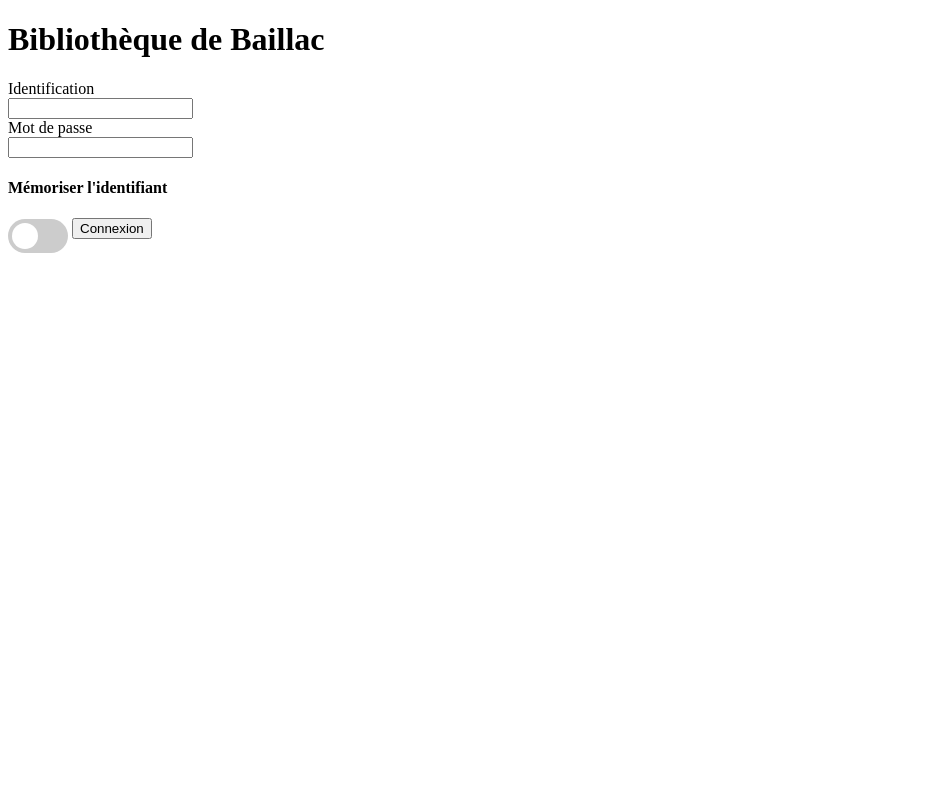
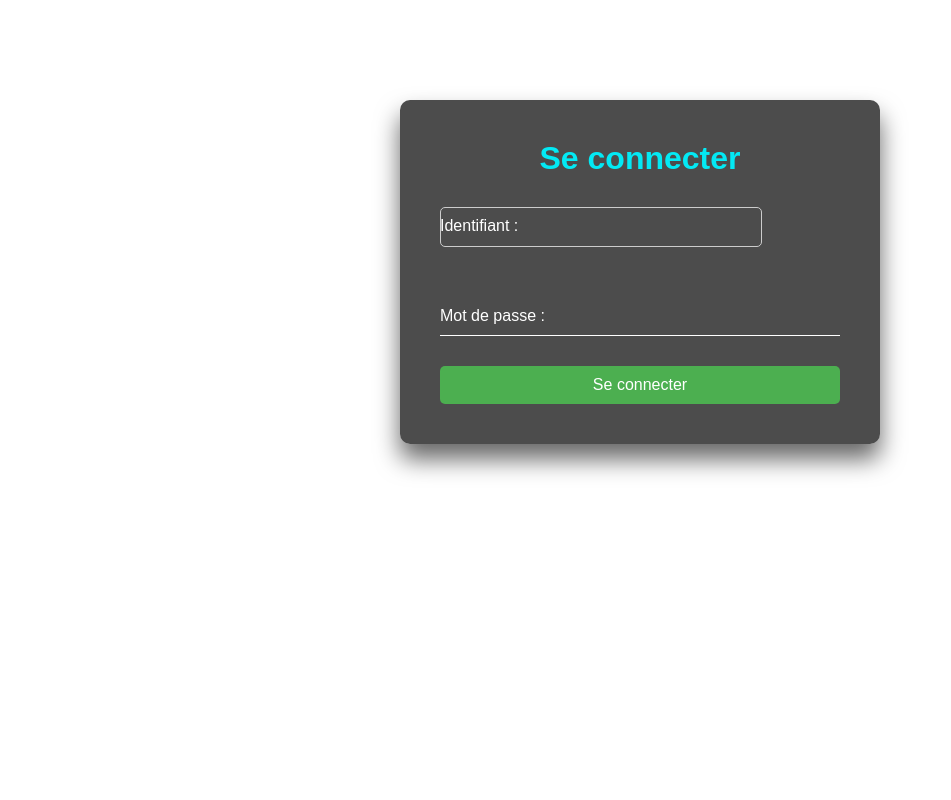
Before and after one commit to AnthoD08/Projet_MSP, a PHP site: page /connexion.php in a window 1280 px wide. Shown: the whole page, without its empty margins (0-951 px from the left). Run offline with PHP 8.4, Linux system fonts and the light colour scheme.

Commit message:
Add files via upload

```diff
--- a/connexion.php
+++ b/connexion.php
@@ -1,28 +1,30 @@
 <?php
+session_start();
 include 'db.php';
 
-session_start();
-if ($_SERVER["REQUEST_METHOD"] == "POST") {
+if ($_SERVER['REQUEST_METHOD'] == 'POST') {
     $identifiant = $_POST['identifiant'];
     $mot_de_passe = $_POST['mot_de_passe'];
 
-    $stmt = $conn->prepare("SELECT * FROM utilisateurs WHERE identifiant = ? AND mot_de_passe = ?");
-    $stmt->bind_param("ss", $identifiant, $mot_de_passe);
+    $stmt = $conn->prepare("SELECT * FROM utilisateurs WHERE identifiant = :identifiant AND mot_de_passe = :mot_de_passe");
+    $stmt->bindParam(':identifiant', $identifiant);
+    $stmt->bindParam(':mot_de_passe', $mot_de_passe);
     $stmt->execute();
-    $result = $stmt->get_result();
 
-    if ($result->num_rows > 0) {
+    $user = $stmt->fetch(PDO::FETCH_ASSOC);
 
-        $_SESSION['user_id'] = $result->fetch_assoc()['id'];
+    if ($user) {
+        $_SESSION['user_id'] = $user['id'];
+        $_SESSION['role_id'] = $user['id_role'];
+
         header("Location: utilisateurs.php");
         exit();
     } else {
         $error = "Identifiant ou mot de passe incorrect.";
     }
 }
+?>
 
-$conn->close();
-?>
 <!DOCTYPE html>
 <html lang="fr">
 <head>
@@ -30,26 +32,26 @@ $conn->close();
     <meta name="viewport" content="width=device-width, initial-scale=1.0">
     <link rel="stylesheet" href="styles.css">
     <title>Connexion</title>
+
 </head>
 <body>
+
+    <?php if (isset($error)): ?>
+        <p style="color: red;"><?php echo htmlspecialchars($error); ?></p>
+    <?php endif; ?>
+    <div class="login-box">
+    <h1>Se connecter</h1>
     <form action="" method="post">
-    <h1>Bibliothèque de Baillac</h1>
-        <label for="identifiant">Identification</label>
-        <br>
-        <input type="text" name="identifiant" required>
-        <br>
-        <label for="mot_de_passe">Mot de passe</label>
-        <br>
-        <input type="password" name="mot_de_passe" required>
-        <br>
-        <h4>Mémoriser l'identifiant</h4>
-        <label class="switch">
-            <input type="checkbox" name="remember">
-            <span class="slider round"></span>
-        </label>
-        <button type="submit">Connexion</button>
+        <div class="user-box">
+            <input type="text" name="identifiant" required>
+            <label for="identifiant">Identifiant :</label>
+        </div>
+        <div class="user-box">
+            <input type="password" name="mot_de_passe" required>
+            <label for="mot_de_passe">Mot de passe :</label>
+        </div>
+        <button type="submit">Se connecter</button>
     </form>
-    <?php if (isset($error)) echo "<p style='color:red;'>$error</p>"; ?>
-    <script src="script.js"></script>
+</div>
 </body>
 </html>
--- a/db.php
+++ b/db.php
@@ -1,16 +1,15 @@
 <?php
+// db.php
+$host = 'localhost';
+$db = 'msp';
+$user = 'root';
+$password = '';
+$dsn = "mysql:host=$host;dbname=$db;charset=utf8mb4";
 
-$host = 'localhost';
-$username = 'root';
-$password = '';
-$database = 'msp';
-
-$conn = new mysqli($host, $username, $password, $database);
-
-if ($conn->connect_error) {
-    die("Connection failed: " . $conn->connect_error);
+try {
+    $conn = new PDO($dsn, $user, $password);
+    $conn->setAttribute(PDO::ATTR_ERRMODE, PDO::ERRMODE_EXCEPTION);
+} catch (PDOException $e) {
+    die("Erreur de connexion : " . $e->getMessage());
 }
-
-$conn->set_charset("utf8");
-
 ?>
--- a/styles.css
+++ b/styles.css
@@ -1,48 +1,182 @@
+html {
+    height: 100%;
+  }
 
-.switch {
-    position: relative;
-    display: inline-block;
-    width: 60px;
-    height: 34px;
+  body {
+    display: flex;
+    justify-content: center;
+    align-items: center;
+    height: 100vh;
+    margin: 0;
+    font-family: Arial, sans-serif;
+  }
+
+  .login-box {
+    width: 400px;
+    padding: 40px;
+    background: rgba(0, 0, 0, 0.7);
+    box-shadow: 0 15px 25px rgba(0, 0, 0, 0.6);
+    border-radius: 10px;
+    color: #fff;
+    margin: auto;
+    margin-top: 100px;
 }
 
 
-.switch input {
-    opacity: 0;
-    width: 0;
-    height: 0;
+.login-box h1 {
+    margin: 0 0 30px;
+    text-align: center;
+    color: #03e9f4;
 }
 
 
-.slider {
-    position: absolute;
-    cursor: pointer;
-    top: 0;
-    left: 0;
-    right: 0;
-    bottom: 0;
-    background-color: #ccc;
-    transition: .4s;
-    border-radius: 34px;
+.user-box {
+    position: relative;
+    margin-bottom: 30px;
 }
 
 
-.slider:before {
-    position: absolute;
-    content: "";
-    height: 26px; /* Height of the toggle */
-    width: 26px; /* Width of the toggle */
-    left: 4px; /* Position of the toggle */
-    bottom: 4px; /* Position of the toggle */
-    background-color: white; /* Color of the toggle */
-    transition: .4s; /* Transition effect */
-    border-radius: 50%; /* Round toggle */
+.user-box input {
+    width: 100%;
+    padding: 10px 0;
+    font-size: 16px;
+    color: #fff;
+    border: none;
+    border-bottom: 1px solid #fff;
+    outline: none;
+    background: transparent;
 }
 
-input:checked + .slider {
-    background-color: #2196F3;
+
+.user-box label {
+    position: absolute;
+    top: 0;
+    left: 0;
+    padding: 10px 0;
+    font-size: 16px;
+    color: #fff;
+    pointer-events: none;
+    transition: 0.5s;
 }
 
-input:checked + .slider:before {
-    transform: translateX(26px);
+
+.user-box input:focus ~ label,
+
+.user-box input:valid ~ label {
+    top: -20px;
+    left: 0;
+    color: #03e9f4;
+    font-size: 12px;
 }
+
+
+button {
+    width: 100%;
+    padding: 10px;
+    background: #03e9f4;
+    border: none;
+    border-radius: 5px;
+    color: #fff;
+    font-size: 16px;
+    cursor: pointer;
+    transition: background 0.3s;
+
+}
+
+
+button:hover {
+    background: #0291b5;
+}
+
+  p {
+    text-align: center;
+    margin-top: 20px;
+    color: red;
+  }
+
+  /* utilisateur */
+
+  li {
+    background-color: #fff;
+    margin: 10px 0;
+    padding: 15px;
+    border-radius: 8px;
+    box-shadow: 0 2px 4px rgba(0, 0, 0, 0.1);
+}
+
+/* Conteneur principal */
+.container {
+    width: 90%;
+    max-width: 1200px;
+    margin: 0 auto;
+    padding: 20px;
+    background-color: #fff;
+    box-shadow: 0 0 10px rgba(0, 0, 0, 0.1);
+    border-radius: 8px;
+    margin-bottom: 50px;
+}
+
+#scanner-container {
+    display: flex;
+    flex-direction: column;
+    align-items: center;
+    margin-top: 40px;
+}
+
+#scanner {
+    width: 100%;
+    max-width: 600px;
+    height: auto;
+    border: 2px solid #ccc;
+    border-radius: 8px;
+    margin-bottom: 20px;
+}
+
+#result {
+    margin-top: 20px;
+    font-size: 20px;
+    font-weight: bold;
+    color: #333;
+    text-align: center;
+}
+
+button {
+    background-color: #4CAF50;
+    color: white;
+    padding: 10px 20px;
+    border: none;
+    border-radius: 5px;
+    cursor: pointer;
+    font-size: 16px;
+}
+
+button:hover {
+    background-color: #45a049;
+}
+
+input[type="text"] {
+    width: 300px;
+    padding: 10px;
+    border-radius: 5px;
+    border: 1px solid #ccc;
+    margin-bottom: 20px;
+    font-size: 16px;
+}
+
+@media (max-width: 768px) {
+    body {
+        padding: 10px;
+    }
+
+    #scanner {
+        max-width: 100%;
+    }
+
+    h2 {
+        font-size: 20px;
+    }
+
+    li {
+        padding: 10px;
+    }
+}
```
Also changed, not shown: scrypt.js (+28 -1 lines), utilisateurs.php (+67 -14 lines), .htaccess (deleted).
